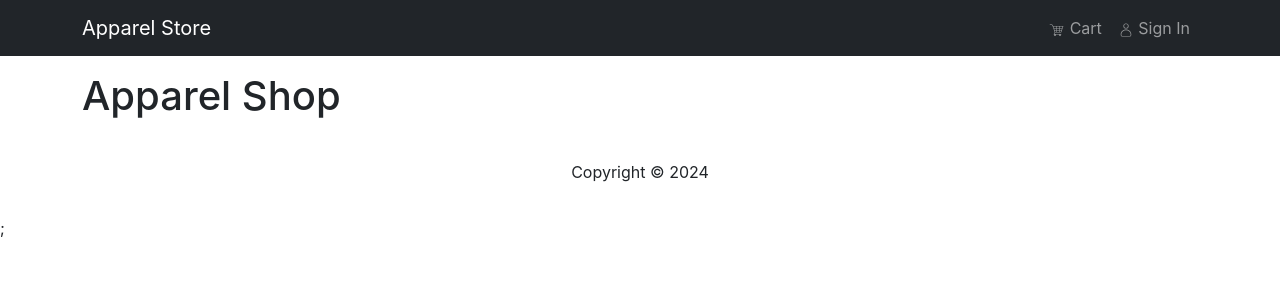
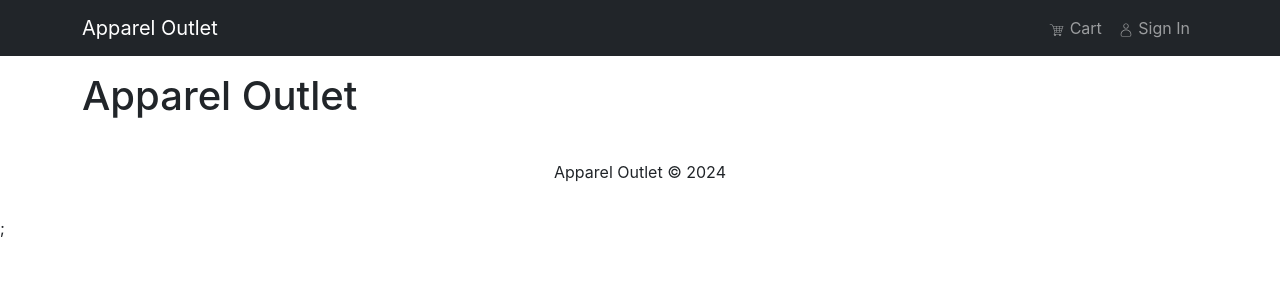
Before and after one commit to sjbenenate/apparel_store, a React (Create React App) app in the folder ui/: page / in a window 1280 px wide. Shown: the top 300 px of the page. Built offline with nearby package versions, Linux system fonts and the light colour scheme.

Commit message:
rename store to outlet

```diff
--- a/ui/src/App.js
+++ b/ui/src/App.js
@@ -8,7 +8,7 @@ const App = () => {
       <Header />
       <main>
         <Container className="py-3 bg-color-tertiary">
-          <h1>Apparel Shop</h1>
+          <h1>Apparel Outlet</h1>
         </Container>
       </main>
       <Footer />
--- a/ui/src/components/footer.jsx
+++ b/ui/src/components/footer.jsx
@@ -7,7 +7,7 @@ export const Footer = () => {
       <Container>
         <Row className="text-center py-3">
           <Col>
-            <p>Copyright &copy; {year}</p>
+            <p>Apparel Outlet &copy; {year}</p>
           </Col>
         </Row>
       </Container>
--- a/ui/src/components/header.jsx
+++ b/ui/src/components/header.jsx
@@ -8,7 +8,7 @@ export const Header = () => {
   return (
     <Navbar expand="md" data-bs-theme="dark" bg="dark" collapseOnSelect>
       <Container>
-        <Navbar.Brand href="/">Apparel Store</Navbar.Brand>
+        <Navbar.Brand href="/">Apparel Outlet</Navbar.Brand>
         <Navbar.Toggle aria-controls="basic-navbar-nav" />
         <Navbar.Collapse id="basic-navbar-nav">
           <Nav className="ms-auto">
```
